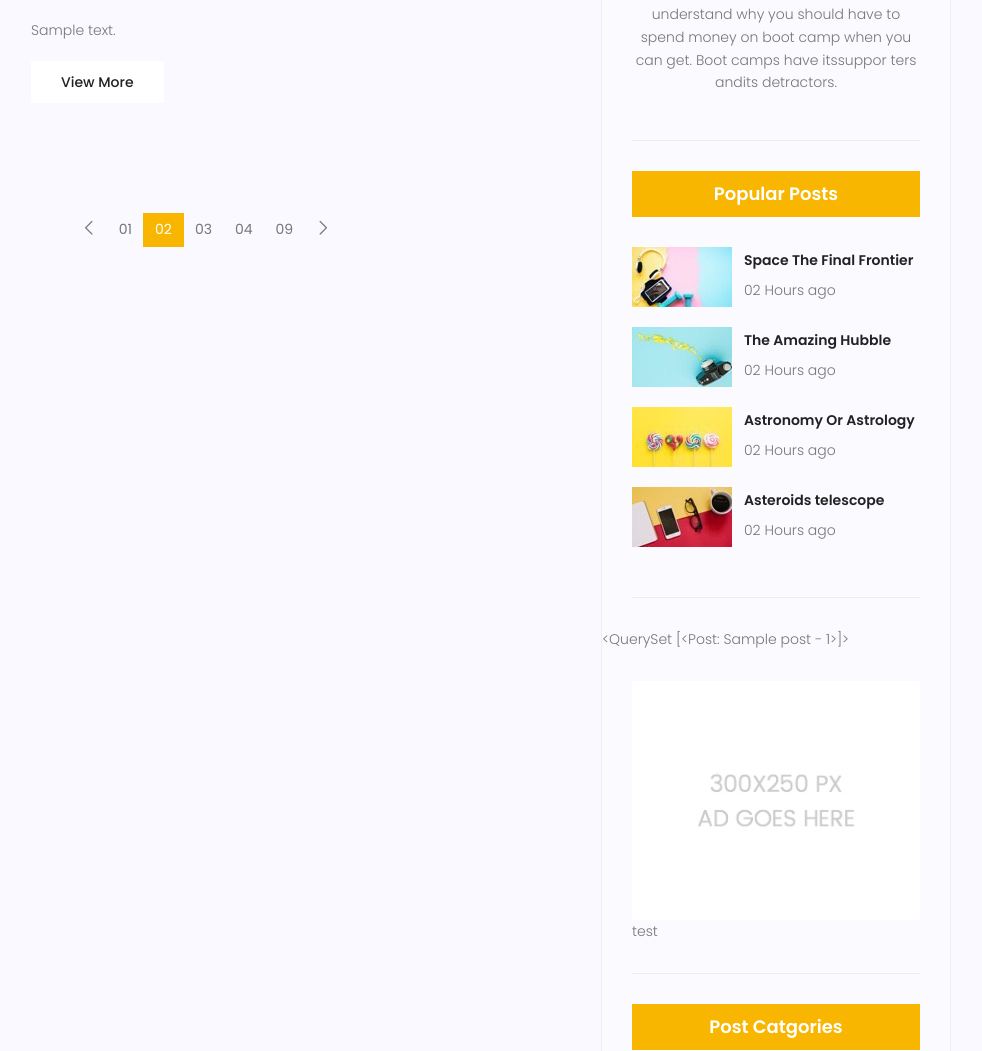
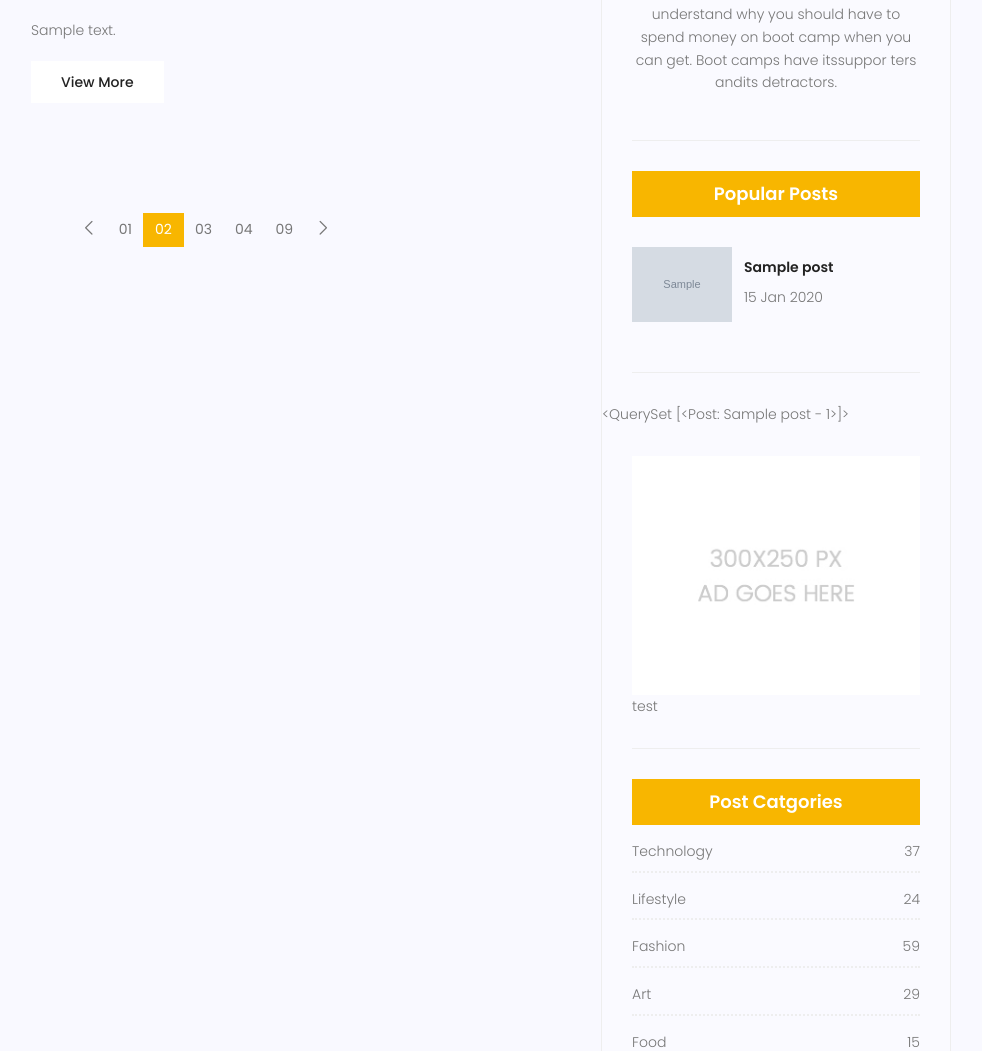
Before and after one commit to Mamad66Ahmadi/mysite-django, a Django app: page /blog/ in a window 1280 px wide. Shown: the part 1537-2588 px from the top of the page, without its empty margins (244-1226 px from the left). Run offline with Django 5.2, Linux system fonts and the light colour scheme; tables that the repository leaves empty hold one stand-in row (values such as "Sample post"); grey boxes marked "Sample" are stand-in pictures; some libraries are stand-ins or nearby versions.

Commit message:
added recent posts as inclusion tag

```diff
--- a/blog/templatetags/blog_tags.py
+++ b/blog/templatetags/blog_tags.py
@@ -1,3 +1,11 @@
 from django import template
+from blog.models import Post
+
 
 register = template.Library()
+
+
+@register.inclusion_tag('blog/blog-popular-posts.html')
+def latestposts(arg=3):
+    posts = Post.objects.filter(status=1).order_by('published_date')[:arg]
+    return {'posts':posts}
--- a/statics/css/main.css
+++ b/statics/css/main.css
@@ -3656,6 +3656,7 @@ body.mobile-nav-active #mobile-nav-toggle {
 
 .widget-wrap .popular-post-widget .popular-post-list .thumb img {
   width: 100%;
+  max-width: 100px;
 }
 
 .widget-wrap .popular-post-widget .single-post-list {
--- a/templates/blog/blog-home.html
+++ b/templates/blog/blog-home.html
@@ -1,6 +1,6 @@
 {% extends 'base.html' %}
 {% load static %}
-
+{% load blog_tags %}
 
 {% block content %}
 
@@ -160,7 +160,7 @@
 					</div>
 					{% include 'blog/blog-writer.html' %}
 
-					{% include 'blog/blog-popular-posts.html' %}
+					{% latestposts 4 %}
 
 
 					{% include 'blog/blog-ads.html' %}
--- a/templates/blog/blog-popular-posts.html
+++ b/templates/blog/blog-popular-posts.html
@@ -4,50 +4,19 @@
 <div class="single-sidebar-widget popular-post-widget">
     <h4 class="popular-title">Popular Posts</h4>
     <div class="popular-post-list">
+        {% for post in posts %}
         <div class="single-post-list d-flex flex-row align-items-center">
             <div class="thumb">
-                <img class="img-fluid" src="{% static 'img/blog/pp1.jpg' %}" alt="">
+                <img class="img-fluid" src="{{post.image.url}}" alt="">
             </div>
             <div class="details">
-                <a href="blog-single.html">
-                    <h6>Space The Final Frontier</h6>
+                <a href="{% url 'blog:single' pid=post.id %}">
+                    <h6>{{post.title}}</h6>
                 </a>
-                <p>02 Hours ago</p>
+                <p>{{post.published_date|date:"d M Y"}}</p>
             </div>
         </div>
-        <div class="single-post-list d-flex flex-row align-items-center">
-            <div class="thumb">
-                <img class="img-fluid" src="{% static 'img/blog/pp2.jpg' %}" alt="">
-            </div>
-            <div class="details">
-                <a href="blog-single.html">
-                    <h6>The Amazing Hubble</h6>
-                </a>
-                <p>02 Hours ago</p>
-            </div>
-        </div>
-        <div class="single-post-list d-flex flex-row align-items-center">
-            <div class="thumb">
-                <img class="img-fluid" src="{% static 'img/blog/pp3.jpg' %}" alt="">
-            </div>
-            <div class="details">
-                <a href="blog-single.html">
-                    <h6>Astronomy Or Astrology</h6>
-                </a>
-                <p>02 Hours ago</p>
-            </div>
-        </div>
-        <div class="single-post-list d-flex flex-row align-items-center">
-            <div class="thumb">
-                <img class="img-fluid" src="{% static 'img/blog/pp4.jpg' %}" alt="">
-            </div>
-            <div class="details">
-                <a href="blog-single.html">
-                    <h6>Asteroids telescope</h6>
-                </a>
-                <p>02 Hours ago</p>
-            </div>
-        </div>
+        {% endfor %}
     </div>
 </div>
 
--- a/templates/blog/blog-single.html
+++ b/templates/blog/blog-single.html
@@ -233,7 +233,7 @@
 					</div>
 					{% include 'blog/blog-writer.html' %}
 
-					{% include 'blog/blog-popular-posts.html' %}
+					{% latestposts 4 %}
 
 
 					{% include 'blog/blog-ads.html' %}
```
